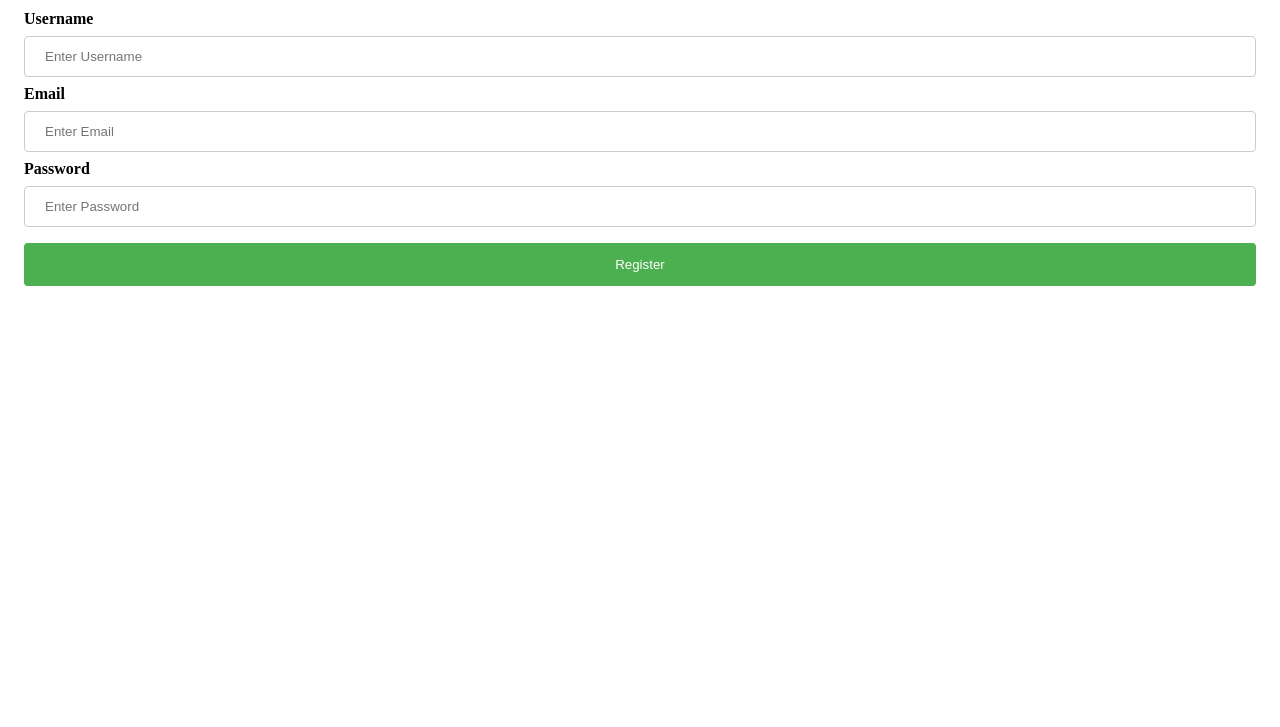
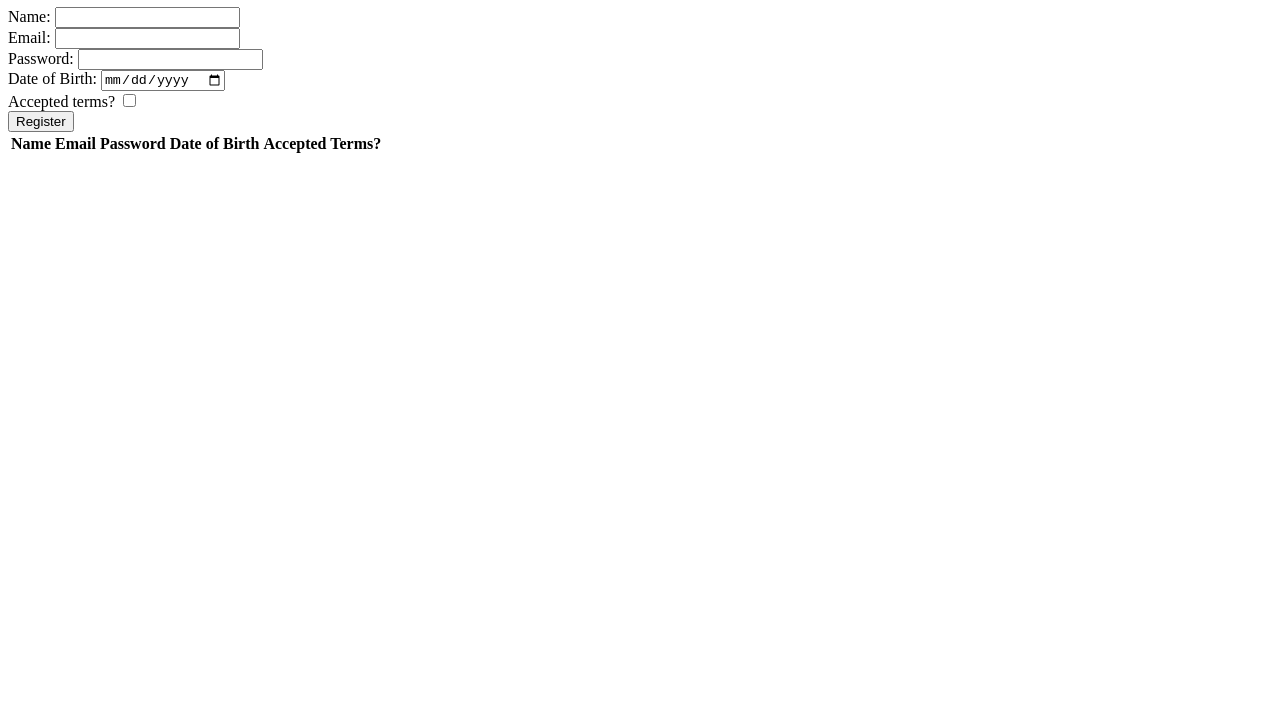
Before and after one commit to Balamaloth/wd101, a plain HTML site: page index.html in a window 1280 px wide. Shown: the part 73-800 px from the top of the page. Drawn offline with Linux system fonts and the light colour scheme.

Commit message:
Update index.html

```diff
--- a/index.html
+++ b/index.html
@@ -3,56 +3,45 @@
 <head>
     <meta charset="UTF-8">
     <meta name="viewport" content="width=device-width, initial-scale=1.0">
-    <title>Registration Form</title>
-    <style>
-        /* Add some basic styling for better presentation */
-        input[type=text], input[type=password] {
-            width: 100%;
-            padding: 12px 20px;
-            margin: 8px 0;
-            display: inline-block;
-            border: 1px solid #ccc;
-            border-radius: 4px;
-            box-sizing: border-box;
-        }
-
-        button {
-            background-color: #4CAF50;
-            color: white;
-            padding: 14px 20px;
-            margin: 8px 0;
-            border: none;
-            border-radius: 4px;
-            cursor: pointer;
-            width: 100%;
-        }
-
-        button:hover {
-            background-color: #45a049;
-        }
-
-        .container {
-            padding: 16px;
-        }
-    </style>
+    <title>User Registration</title>
 </head>
 <body>
+    <h1>User Registration</h1>
 
-<h2>Registration Form</h2>
+    <form id="registrationForm">
+        <label for="name">Name:</label>
+        <input type="text" id="name" required><br>
 
-<div class="container">
-    <label for="username"><b>Username</b></label>
-    <input type="text" placeholder="Enter Username" id="username" required>
+        <label for="email">Email:</label>
+        <input type="email" id="email" required><br>
 
-    <label for="email"><b>Email</b></label>
-    <input type="text" placeholder="Enter Email" id="email" required>
+        <label for="password">Password:</label>
+        <input type="password" id="password" required><br>
 
-    <label for="password"><b>Password</b></label>
-    <input type="password" placeholder="Enter Password" id="password" required>
+        <label for="dob">Date of Birth:</label>
+        <input type="date" id="dob" required><br>
 
-    <button id="registerBtn">Register</button>
-</div>
+        <label for="terms">Accepted terms?</label>
+        <input type="checkbox" id="terms" required><br>
 
-<script src="index.js"></script>
+        <button type="submit">Register</button>
+    </form>
+
+    <table id="userTable">
+        <thead>
+            <tr>
+                <th>Name</th>
+                <th>Email</th>
+                <th>Password</th>
+                <th>Date of Birth</th>
+                <th>Accepted Terms?</th>
+            </tr>
+        </thead>
+        <tbody id="userList">
+            <!-- User entries will be added here -->
+        </tbody>
+    </table>
+
+    <script src="index.js"></script>
 </body>
 </html>
```
